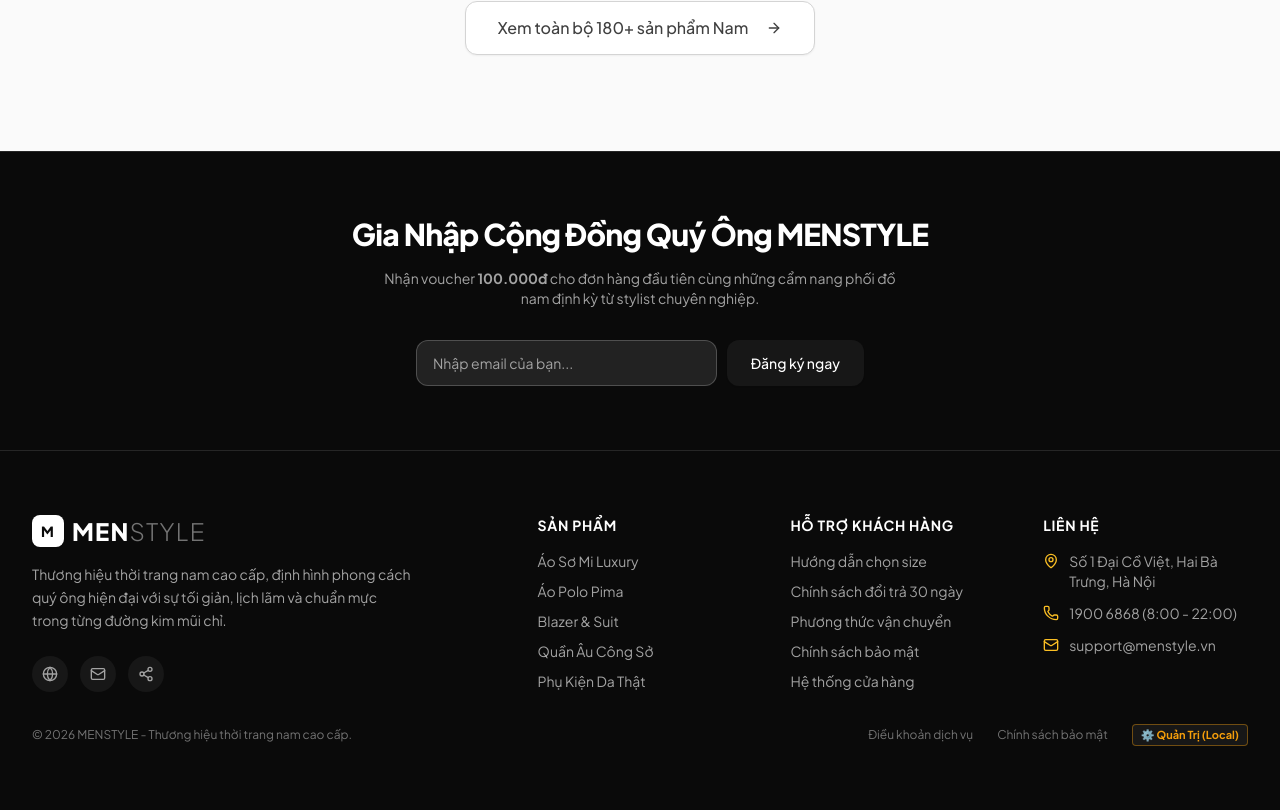
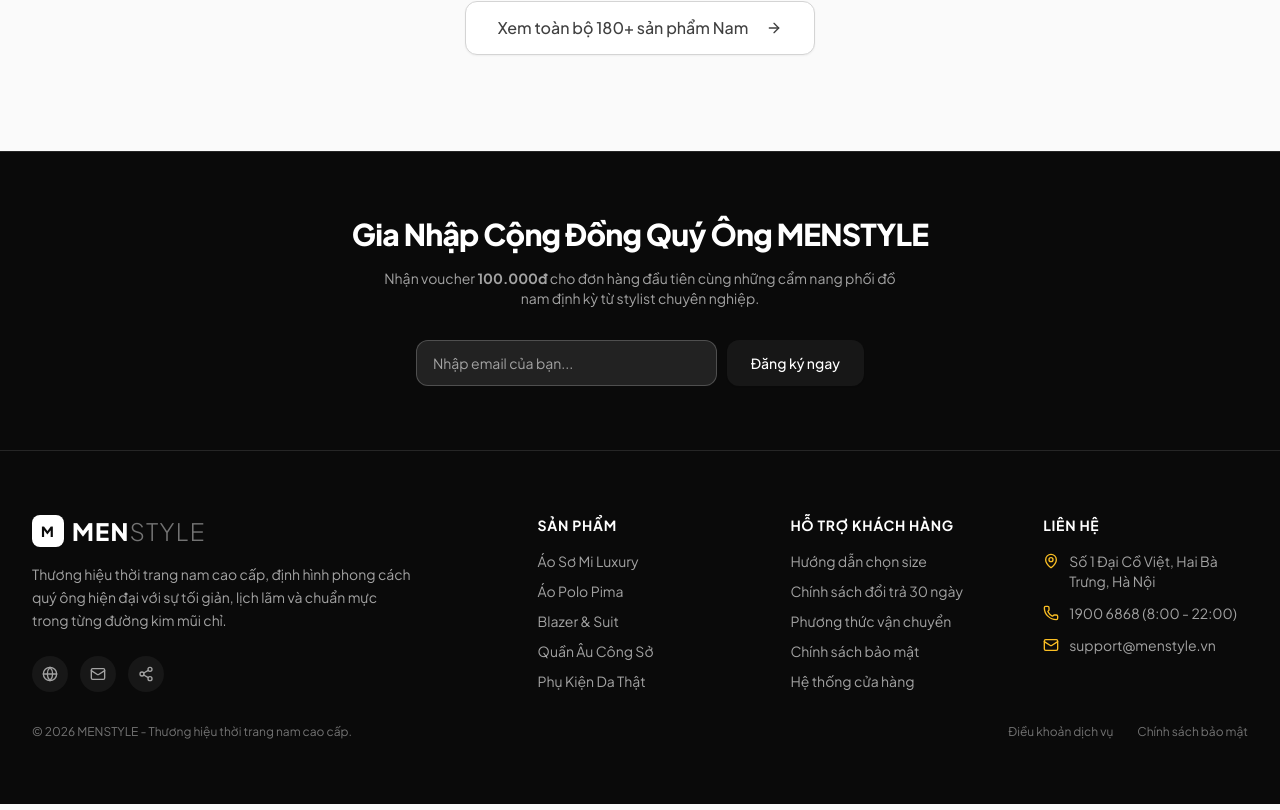
Before and after one commit to ngtrhung2808-bit/MENSTYLE, a React (Vite) app: page / in a window 1280 px wide. Shown: the part 2091-2901 px from the top of the page. Built offline with nearby package versions, Linux system fonts and the light colour scheme.

Commit message:
refactor(footer): bo hoan toan link admin khoi giao dien web, chi dung file bat de mo local

```diff
--- a/src/components/layout/Footer.jsx
+++ b/src/components/layout/Footer.jsx
@@ -80,16 +80,6 @@
           <div className="flex items-center gap-6">
             <a href="#" className="hover:text-neutral-400">Điều khoản dịch vụ</a>
             <a href="#" className="hover:text-neutral-400">Chính sách bảo mật</a>
-            {/* ĐƯỜNG DẪN MỞ ADMIN LOCAL - CHỈ XUẤT HIỆN KHI CHẠY LOCALHOST */}
-            {typeof window !== 'undefined' && (window.location.hostname === 'localhost' || window.location.hostname === '127.0.0.1') && (
-              <a
-                href="/?admin"
-                className="text-amber-500 hover:text-amber-400 font-bold bg-neutral-900 border border-amber-500/40 px-2 py-0.5 rounded text-[11px] transition shadow-xs"
-                title="Đường dẫn quản trị nội bộ (Chỉ hiện trên Localhost)"
-              >
-                ⚙️ Quản Trị (Local)
-              </a>
-            )}
           </div>
         </div>
       </div>
```
